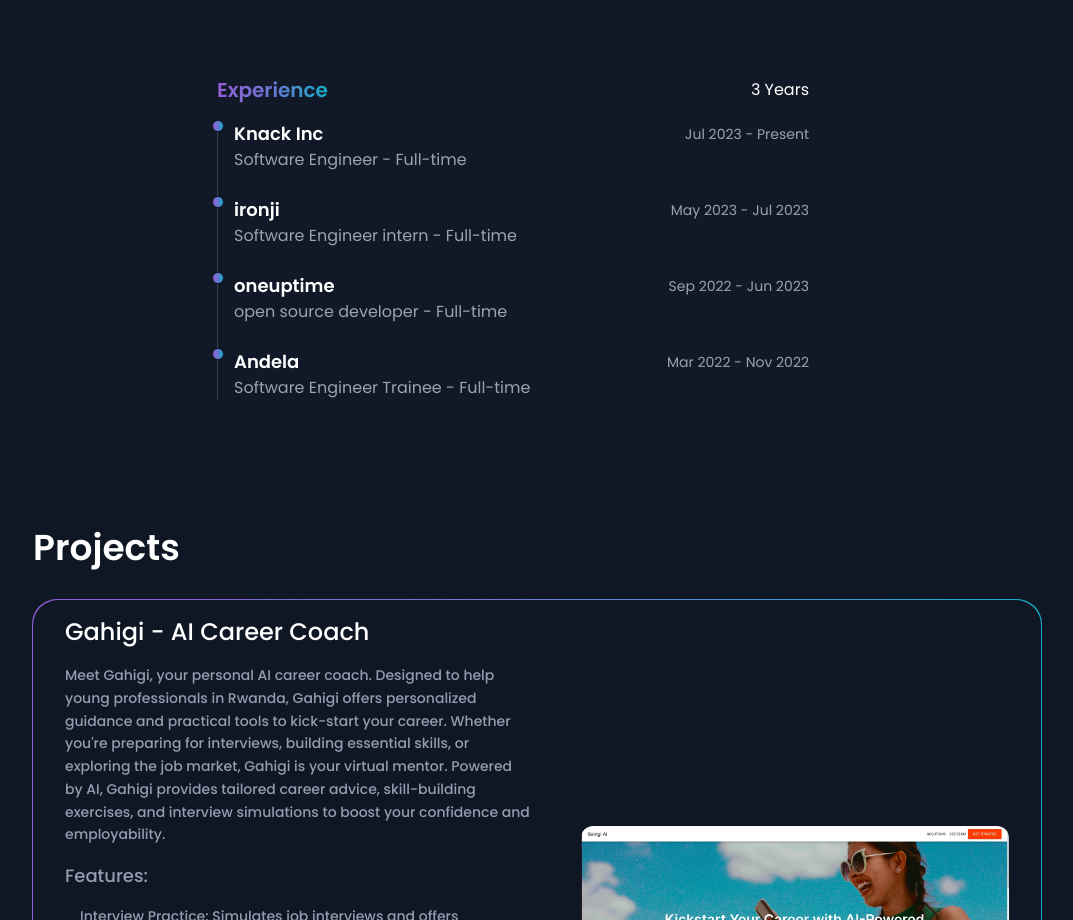
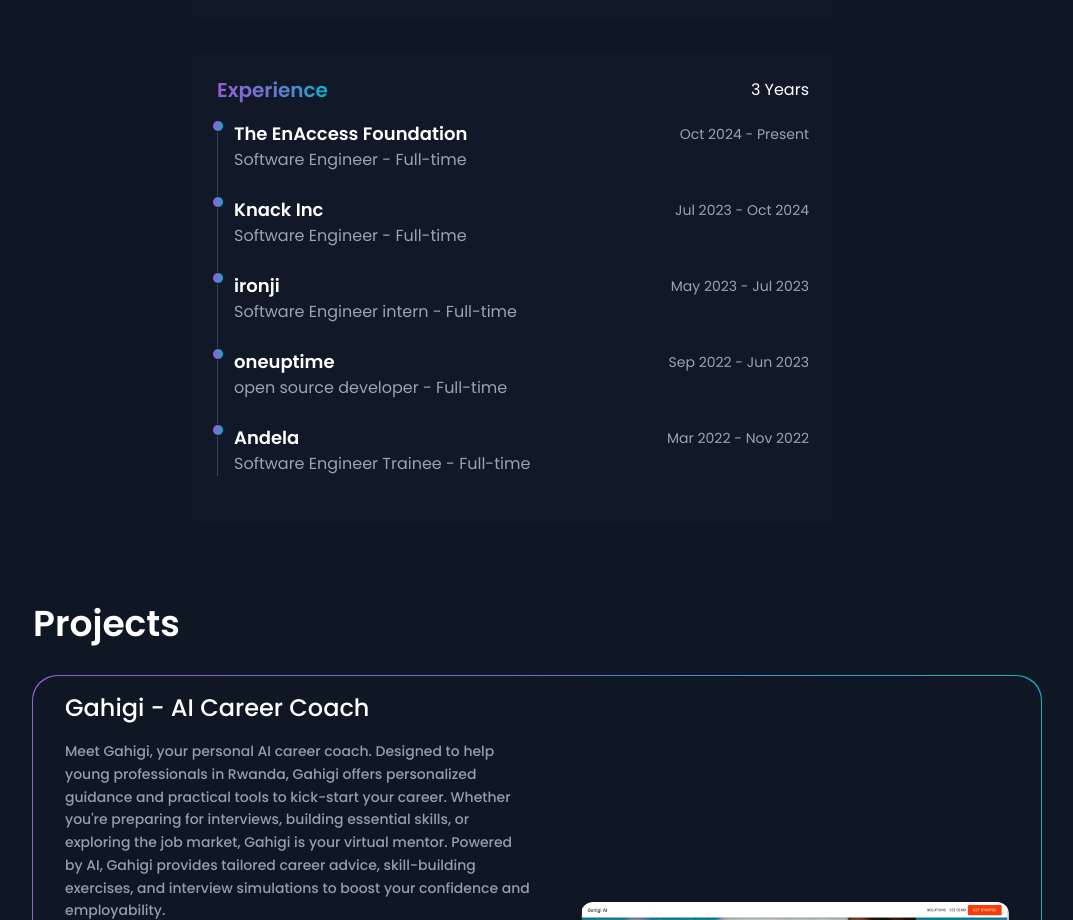
Before and after one commit to munyanezaarmel/portfolio, a Next.js app: page / in a window 1280 px wide. Shown: the part 1440-2360 px from the top of the page, without its empty margins (127-1200 px from the left). Built offline with nearby package versions, Linux system fonts and the light colour scheme.

Commit message:
new position

```diff
--- a/app/components/About.tsx
+++ b/app/components/About.tsx
@@ -4,10 +4,16 @@
 
 const experiences = [
   {
+    company: "The EnAccess Foundation",
+    position: "Software Engineer - Full-time",
+    startDate: "Oct 2024 ",
+    endDate: "Present",
+  },
+  {
     company: "Knack Inc",
     position: "Software Engineer - Full-time",
     startDate: "Jul 2023 ",
-    endDate: "Present",
+    endDate: "Oct 2024",
   },
   {
     company: "ironji",
```
Also changed, not shown: 1 other file (tests, documents, lock files or other folders).
